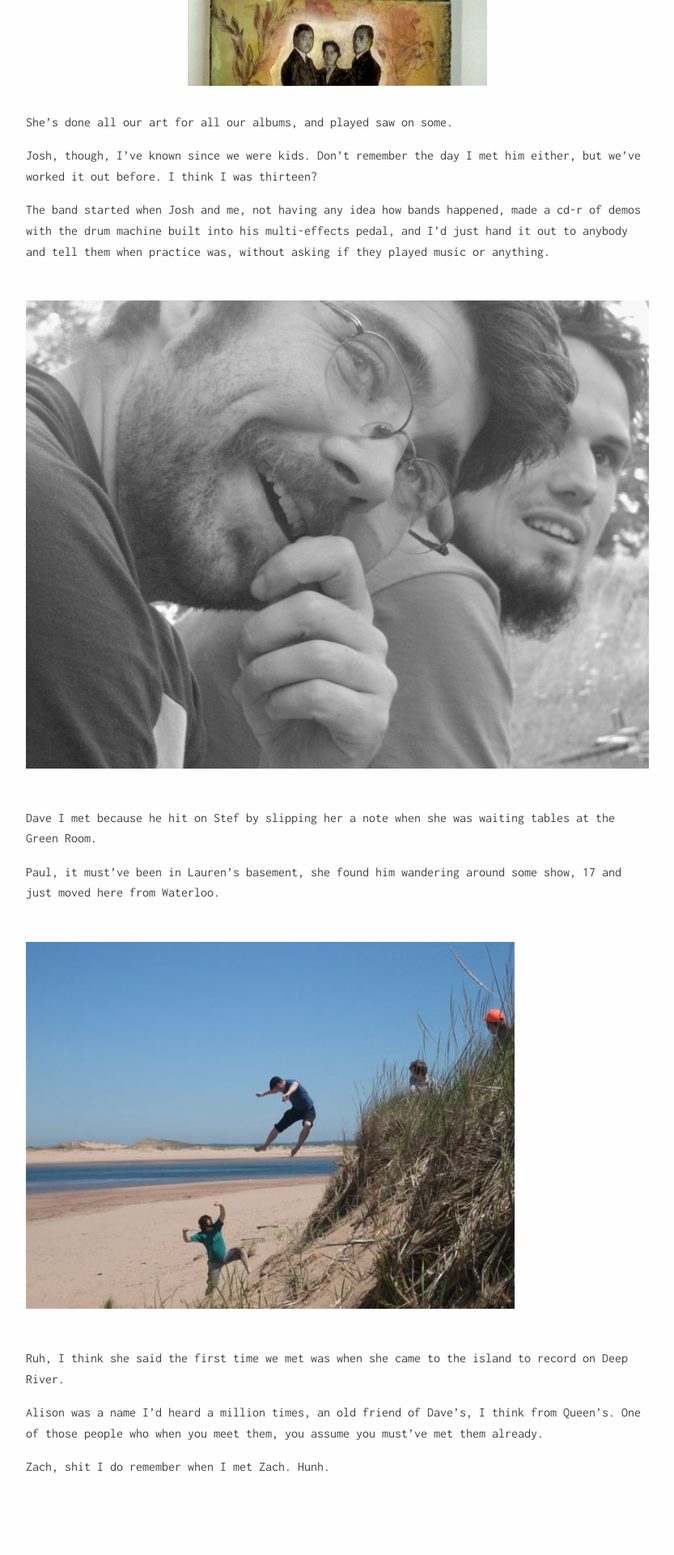
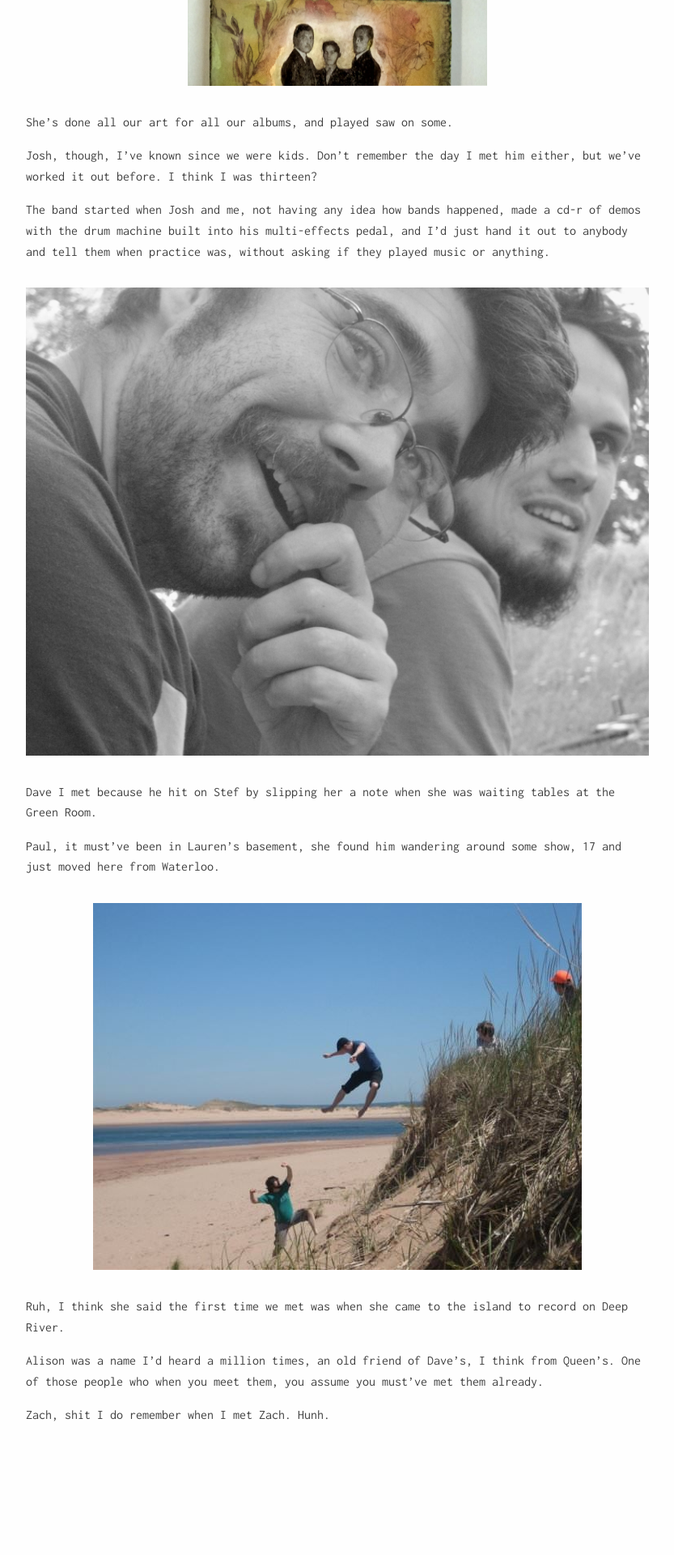
Before and after one commit to entire-cities/entirecities.ca, a Jekyll site: the page built from index.html, in a window 1280 px wide. Shown: the part 1595-3515 px from the top of the page at 81% size, without its empty margins (223-1056 px from the left). Built offline with Jekyll 4.4.1, drawn with Linux system fonts in a browser that asks for light colours; Markdown is read by kramdown in place of the engine named in the settings; after the commit the page ends 3451 px from its top, so only the background shows below that.

Commit message:
Centered post images
Images in posts will now be centered.

```diff
--- a/css/main.css
+++ b/css/main.css
@@ -30,7 +30,8 @@ body {
   padding-bottom: 2rem;
 }
 .post-row img{
-  margin: 2rem 0
+  margin: 2rem auto;
+  display: block;
 }
 .post-link{
   font-size: 0.6em;
```
